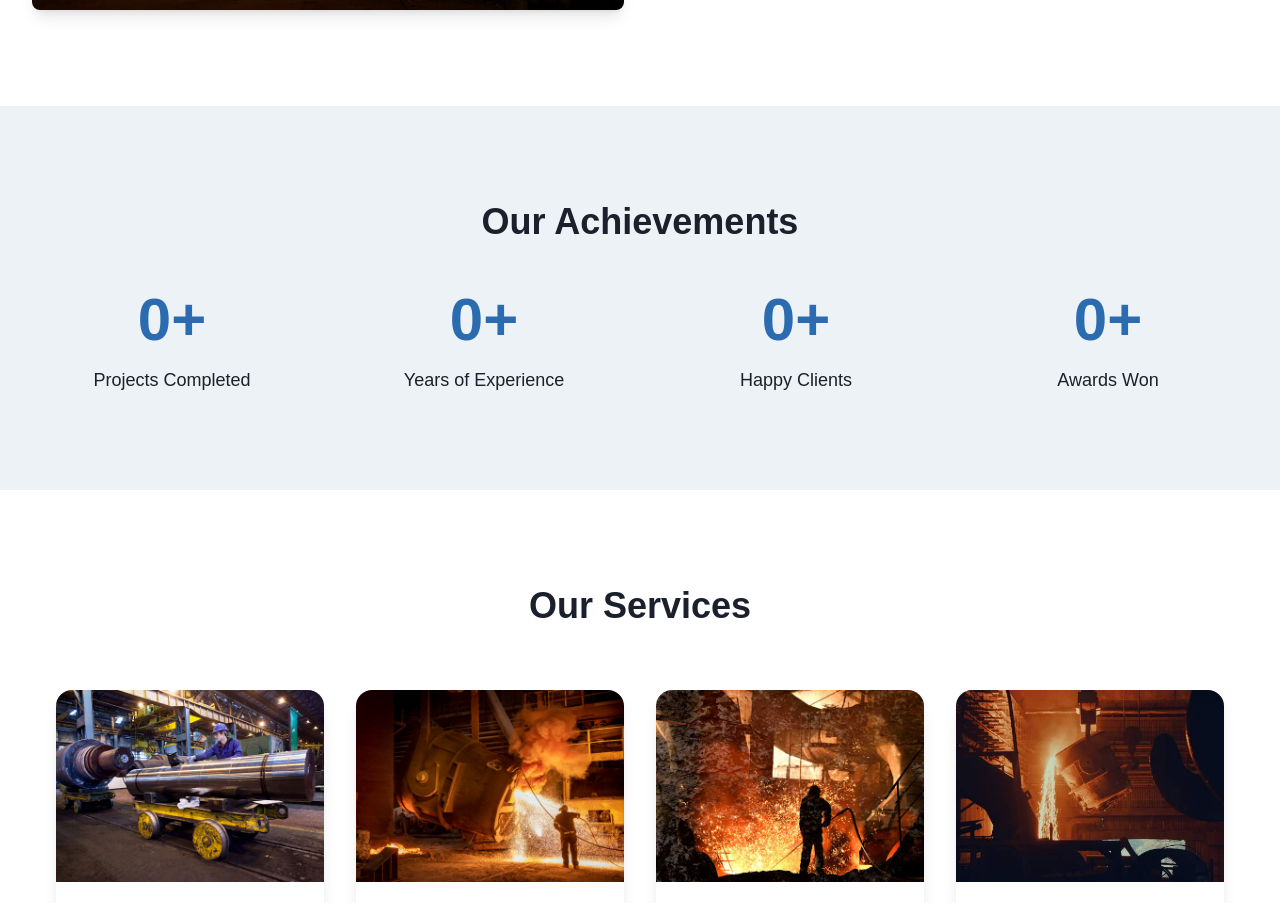
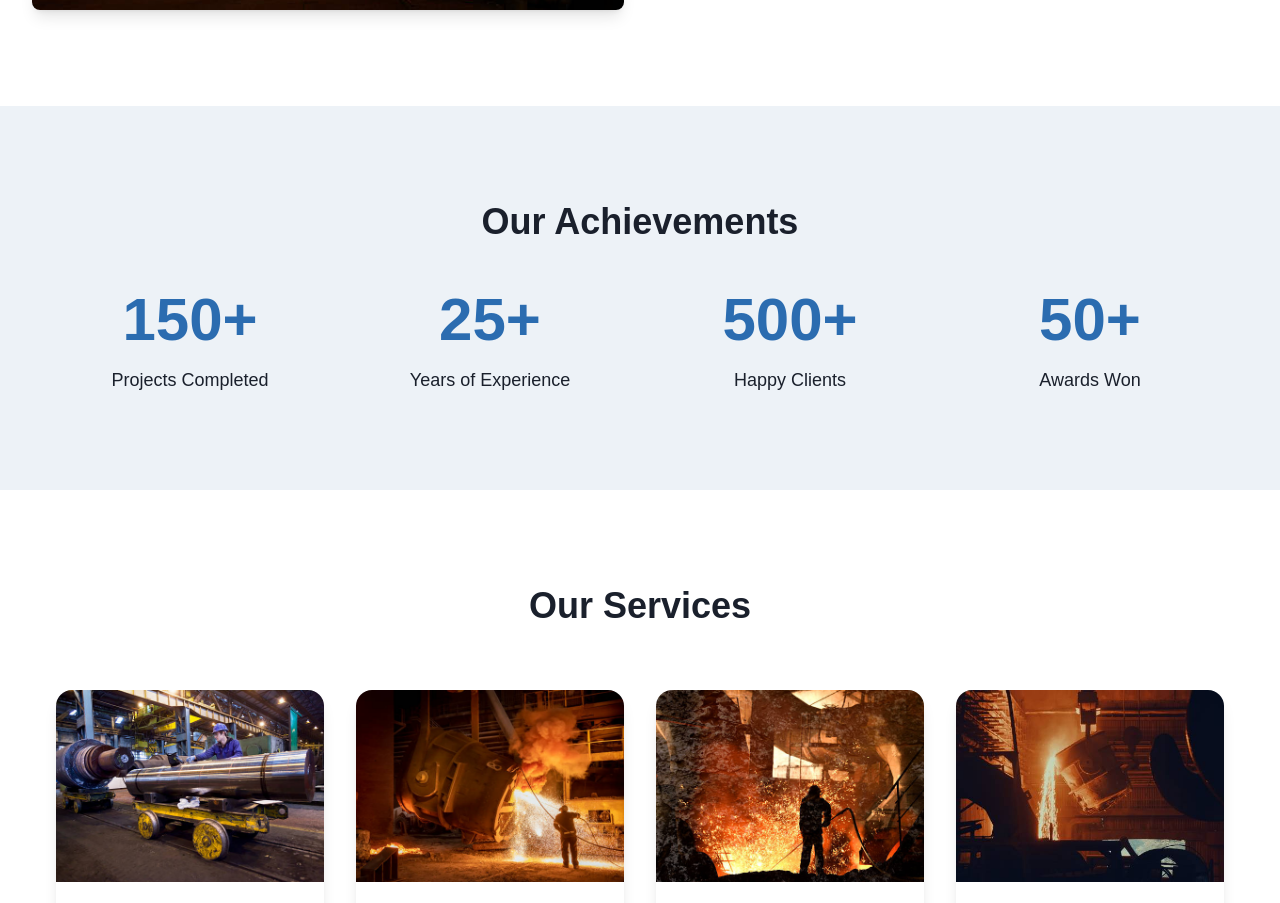
Before and after one commit to IdentityG/my-website, a Next.js app: page / in a window 1280 px wide. Shown: the part 1279-2182 px from the top of the page. Built offline with nearby package versions, Linux system fonts and the light colour scheme.

Commit message:
stat animation change

```diff
--- a/src/components/StatsSection.js
+++ b/src/components/StatsSection.js
@@ -1,90 +1,32 @@
-'use client'; // Mark as a Client Component
+"use client";
 
-import { useEffect, useRef } from 'react';
-import { gsap } from 'gsap';
-import { ScrollTrigger } from 'gsap/ScrollTrigger';
-import { motion } from 'framer-motion';
-
-// Register GSAP ScrollTrigger plugin
-gsap.registerPlugin(ScrollTrigger);
+import { useEffect, useState, useRef } from "react";
+import { motion, useInView, useMotionValue, useSpring } from "framer-motion";
 
 const StatsSection = () => {
-  const statsRef = useRef(null);
-  const numberRefs = useRef([]);
-
-  // Stats data
   const stats = [
-    {
-      number: 150,
-      text: 'Projects Completed',
-    },
-    {
-      number: 25,
-      text: 'Years of Experience',
-    },
-    {
-      number: 500,
-      text: 'Happy Clients',
-    },
-    {
-      number: 50,
-      text: 'Awards Won',
-    },
+    { number: 150, text: "Projects Completed" },
+    { number: 25, text: "Years of Experience" },
+    { number: 500, text: "Happy Clients" },
+    { number: 50, text: "Awards Won" },
   ];
 
-  // GSAP Animation for counting numbers
-  useEffect(() => {
-    numberRefs.current.forEach((numberRef, index) => {
-      const targetNumber = stats[index].number;
+  return (
+    <section className="py-16 md:py-24 md:px-8 bg-background-light" id="stats">
+      <div className="container mx-auto px-6">
+        <motion.h2
+          className="text-3xl md:text-4xl font-bold text-center text-primary-dark mb-12"
+          initial={{ opacity: 0, y: -20 }}
+          whileInView={{ opacity: 1, y: 0 }}
+          transition={{ duration: 0.6, ease: "easeOut" }}
+          viewport={{ once: true }}
+        >
+          Our Achievements
+        </motion.h2>
 
-      gsap.fromTo(
-        numberRef,
-        {
-          innerText: 0,
-        },
-        {
-          innerText: targetNumber,
-          duration: 2,
-          ease: 'power1.out',
-          scrollTrigger: {
-            trigger: statsRef.current,
-            start: 'top 70%', // Start animation when the top of the section is 70% in view
-            end: 'bottom 30%', // End animation when the bottom of the section is 30% in view
-            toggleActions: 'play none none none', // Play animation once
-          },
-          snap: {
-            innerText: 1, // Snap to whole numbers
-          },
-        }
-      );
-    });
-  }, []);
-
-  return (
-    <section
-      ref={statsRef}
-      className="py-16 md:py-24 md:px-8 bg-background-light"
-      id="stats"
-    >
-      <div className="container mx-auto px-6px-6">
-        <h2 className="text-3xl md:text-4xl font-bold text-center text-primary-dark mb-12">
-          Our Achievements
-        </h2>
         <div className="grid grid-cols-1 sm:grid-cols-2 lg:grid-cols-4 gap-8">
           {stats.map((stat, index) => (
-            <motion.div
-              key={index}
-              className="text-center"
-              initial={{ opacity: 0, y: 50 }}
-              whileInView={{ opacity: 1, y: 0 }}
-              transition={{ duration: 0.5, delay: index * 0.2 }}
-              viewport={{ once: true }}
-            >
-              <div className="text-5xl md:text-6xl font-bold text-secondary mb-4">
-                <span ref={(el) => (numberRefs.current[index] = el)}>0</span>+
-              </div>
-              <p className="text-lg text-primary-dark">{stat.text}</p>
-            </motion.div>
+            <StatCard key={index} number={stat.number} text={stat.text} />
           ))}
         </div>
       </div>
@@ -92,4 +34,46 @@ const StatsSection = () => {
   );
 };
 
+// ✅ Fixed: Smooth Animated Number Counting
+const StatCard = ({ number, text }) => {
+  const ref = useRef(null);
+  const isInView = useInView(ref, { once: true });
+
+  // Motion value for the count animation
+  const count = useMotionValue(0);
+  const springCount = useSpring(count, { damping: 10, stiffness: 100 });
+
+  // State to store and display the animated number
+  const [displayCount, setDisplayCount] = useState(0);
+
+  useEffect(() => {
+    if (isInView) {
+      count.set(number); // Start the animation
+    }
+
+    // Listen for changes in springCount and update state
+    const unsubscribe = springCount.on("change", (latest) => {
+      setDisplayCount(Math.floor(latest));
+    });
+
+    return () => unsubscribe(); // Cleanup listener
+  }, [isInView, count, number, springCount]);
+
+  return (
+    <motion.div
+      ref={ref}
+      className="text-center"
+      initial={{ opacity: 0, y: 50 }}
+      whileInView={{ opacity: 1, y: 0 }}
+      transition={{ duration: 0.5 }}
+      viewport={{ once: true }}
+    >
+      <div className="text-5xl md:text-6xl font-bold text-secondary mb-4">
+        {displayCount}+
+      </div>
+      <p className="text-lg text-primary-dark">{text}</p>
+    </motion.div>
+  );
+};
+
 export default StatsSection;
```
